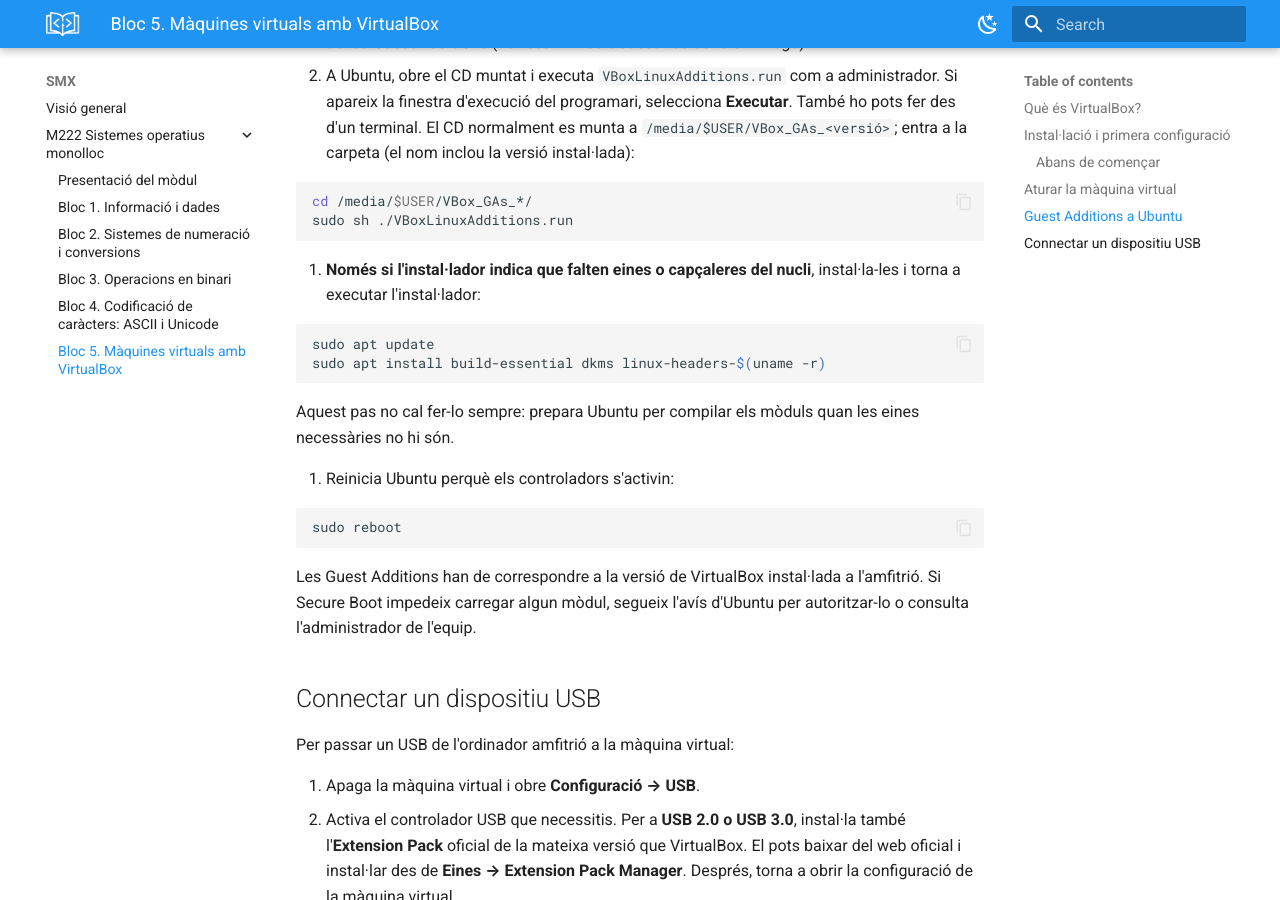
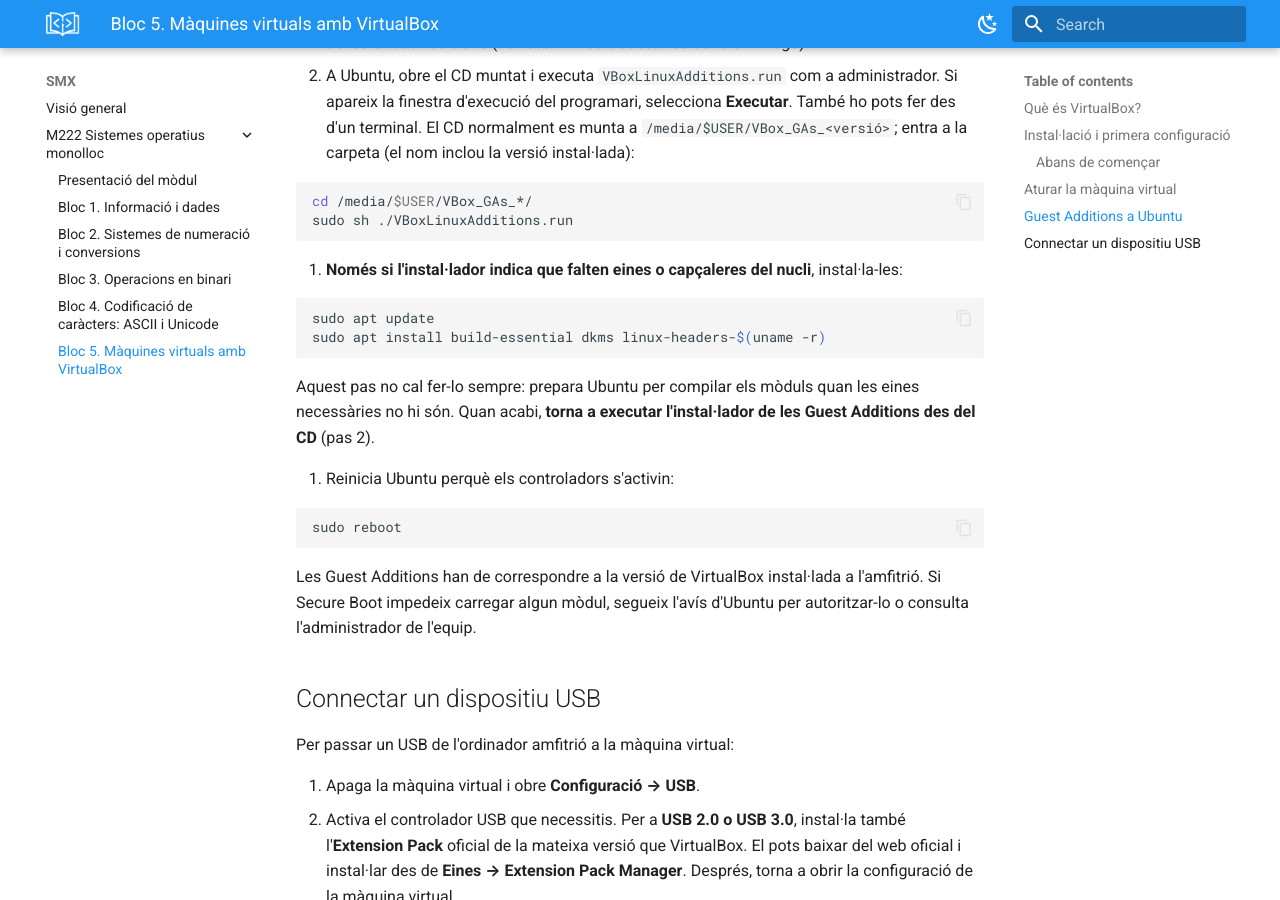
Before and after one commit to sllado1/Apunts, an MkDocs documentation site: the page built from docs/SMX/M222SO/5_VirtualBox.md, in a window 1280 px wide and 900 px high, scrolled down 2400 px. Built offline with MkDocs 1.6.1 and Material for MkDocs 9.7.7, drawn with Linux system fonts in a browser that asks for light colours.

Commit message:
Add virtualbox additions

````diff
--- a/docs/SMX/M222SO/5_VirtualBox.md
+++ b/docs/SMX/M222SO/5_VirtualBox.md
@@ -61,14 +61,14 @@ Les **Guest Additions** s'instal·len dins del sistema convidat. Milloren la int
    sudo sh ./VBoxLinuxAdditions.run
    ```
 
-3. **Només si l'instal·lador indica que falten eines o capçaleres del nucli**, instal·la-les i torna a executar l'instal·lador:
+3. **Només si l'instal·lador indica que falten eines o capçaleres del nucli**, instal·la-les:
 
    ```bash
    sudo apt update
    sudo apt install build-essential dkms linux-headers-$(uname -r)
    ```
 
-   Aquest pas no cal fer-lo sempre: prepara Ubuntu per compilar els mòduls quan les eines necessàries no hi són.
+   Aquest pas no cal fer-lo sempre: prepara Ubuntu per compilar els mòduls quan les eines necessàries no hi són. Quan acabi, **torna a executar l'instal·lador de les Guest Additions des del CD** (pas 2).
 
 4. Reinicia Ubuntu perquè els controladors s'activin:
 
````
